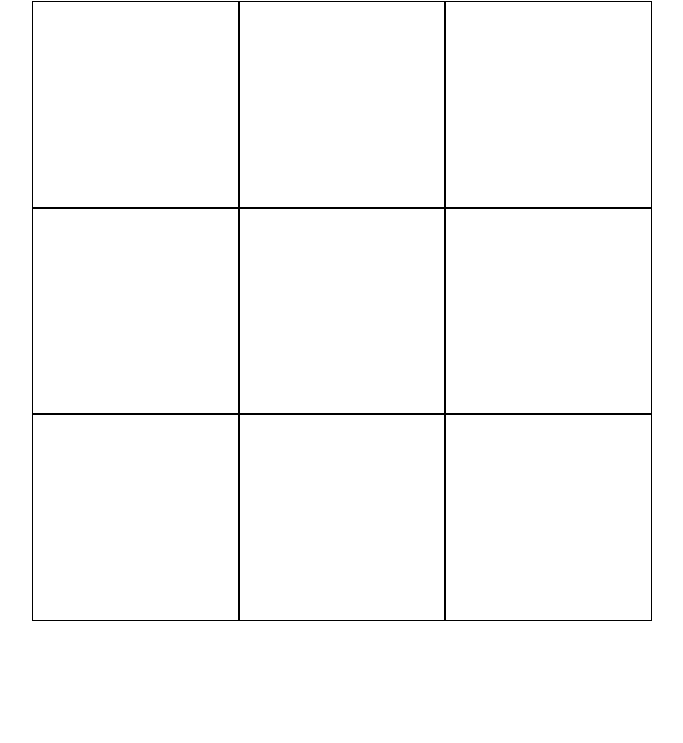
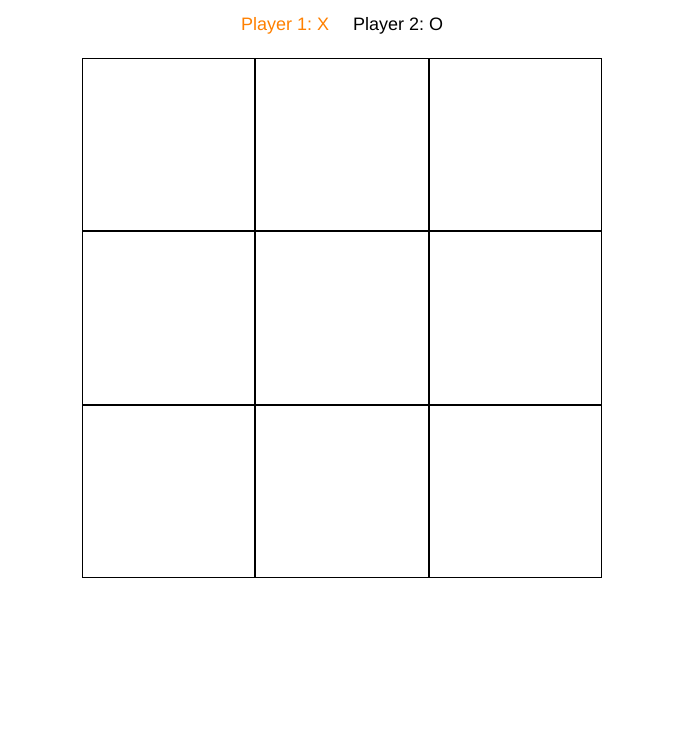
Before and after one commit to davidbrooks/tic-tac-toe, a plain HTML site: page index.html in a window 1280 px wide. Shown: the part 97-840 px from the top of the page, without its empty margins (298-981 px from the left). Drawn offline with nearby package versions, Linux system fonts and the light colour scheme.

Commit message:
Adds in the players and the indication for active

```diff
--- a/_css/master.scss
+++ b/_css/master.scss
@@ -1,8 +1,11 @@
 @import 'reset.scss';
 @import 'utility.scss';
 
+$gray: '#333';
+
 body {
 	background: #fff;
+	color: $gray;
 	font-family: "helvetica neue", helvetica, arial, sans-serif;
 	font-size: 14px;
 	line-height: 1.5;
@@ -11,18 +14,37 @@ body {
 h1,
 h2,
 h3,
-h4 {
+h4,
+p,
+ul {
 	margin: 10px;
 }
 
-.wrapper {
-	height: 620px;
-	margin: 40px auto 0;
-	width: 620px;
 h1 {
 	font-size: 32px;
 	text-align: center;
 }
+
+.wrapper {
+	height: 520px;
+	margin: 40px auto 0;
+	width: 520px;
+	.players {
+		ul {
+			text-align: center;
+			li {
+				display: inline-block;
+				font-size: 18px;
+				margin: 10px;
+			}
+			li.active {
+				color: #FF8000;
+			}
+		}
+	}
+	.board_wrapper {
+		height: 520px;
+		width: 520px;
 		.board {
 			.space {
 				border: 1px solid #000;
@@ -37,3 +59,4 @@ h4 {
 			}
 		}
 	}
+}
--- a/_js/interaction.js
+++ b/_js/interaction.js
@@ -2,6 +2,7 @@ var t = (function($, window, document, undefined) {
 	$('document').ready(function(){
 		t.init();
 	});
+	var history = 0;
 	var spaces = 3;
 	return {
 		init: function(){
--- a/index.html
+++ b/index.html
@@ -15,9 +15,16 @@
 <body>
 	<div class="wrapper">
 		<h1>Tic Tac Toe</h1>
-		<div class="sidebar">
+		<div class="players">
+			<ul>
+				<li class="active">Player 1: X</li>
+				<li>Player 2: O</li>
+			</ul>
 		</div> <!-- /.sidebar -->
-		<div id="board" class="board"></div> <!-- /.board -->
+		<div id="board_wrapper" class="board_wrapper">
+			<div id="board" class="board"></div> <!-- /.board -->
+		</div> <!-- ./board_wrapper -->
+		<div class="clear"></div>
 	</div>
 	<div id="templates" class="hide">
 		<script id="_space_template" type="text/x-handlebars-template">
```
Also changed, not shown: _css/master.css. Lines whose indentation alone changed are shown as unchanged.
